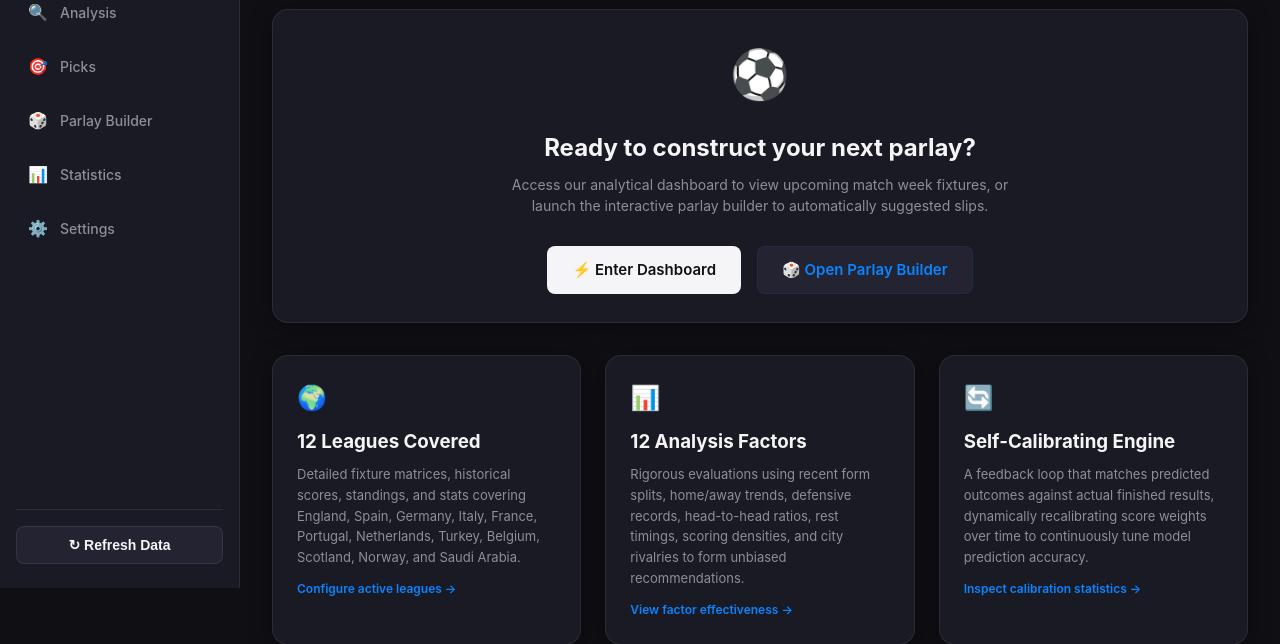
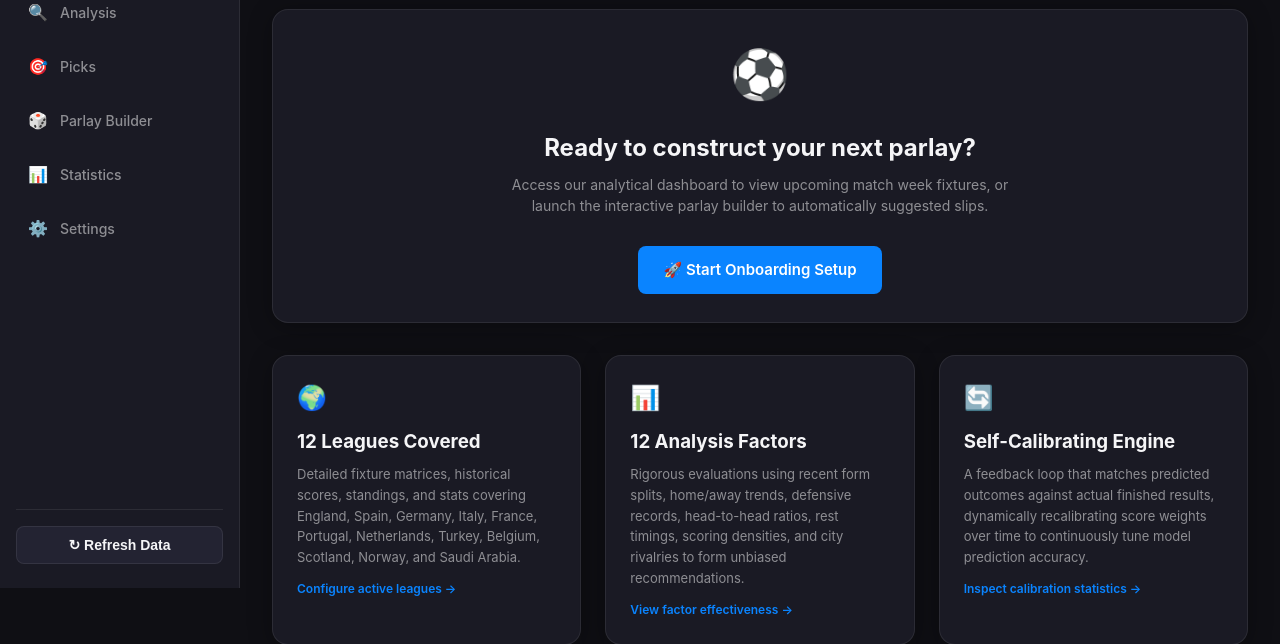
Before and after one commit to islajr/footy-predict, a FastAPI app: template src/templates/home.html in a window 1280 px wide. Shown: the part 212-856 px from the top of the page. Run offline with FastAPI, Linux system fonts and the light colour scheme; the template is opened without the code that fills it, so the values that code supplies are empty.

Commit message:
feat: make homepage / accessible as a public landing page without forcing onboarding redirects

```diff
--- a/src/api/routes/views.py
+++ b/src/api/routes/views.py
@@ -121,10 +121,6 @@ def show_onboarding(request: Request, db: Database = Depends(get_db)):
 @router.get("/", response_class=HTMLResponse)
 def show_home(request: Request, db: Database = Depends(get_db)):
     """Render the main welcome homepage."""
-    onboarding_complete = (db.get_setting("onboarding_complete") == "1")
-    if not onboarding_complete:
-        return RedirectResponse(url="/onboarding")
-
     context = get_view_context(request, db, "home")
 
     # Fetch database summary statistics for homepage metadata
--- a/src/templates/home.html
+++ b/src/templates/home.html
@@ -29,12 +29,18 @@
         </p>
     </div>
     <div style="display: flex; gap: 16px; flex-wrap: wrap; justify-content: center; margin-top: 10px;">
+        {% if settings.onboarding_complete %}
         <a href="/dashboard" class="btn btn-primary" style="padding: 12px 24px; font-size: 15px;">
             ⚡ Enter Dashboard
         </a>
         <a href="/parlay" class="btn btn-secondary" style="padding: 12px 24px; font-size: 15px; border-color: var(--accent-blue-alpha); color: var(--accent-blue);">
             🎲 Open Parlay Builder
         </a>
+        {% else %}
+        <a href="/onboarding" class="btn btn-primary" style="padding: 12px 24px; font-size: 15px; background-color: var(--accent-blue); color: white;">
+            🚀 Start Onboarding Setup
+        </a>
+        {% endif %}
     </div>
 </div>
 
```
Also changed, not shown: tests/test_api_routes.py (+3 -3 lines).
